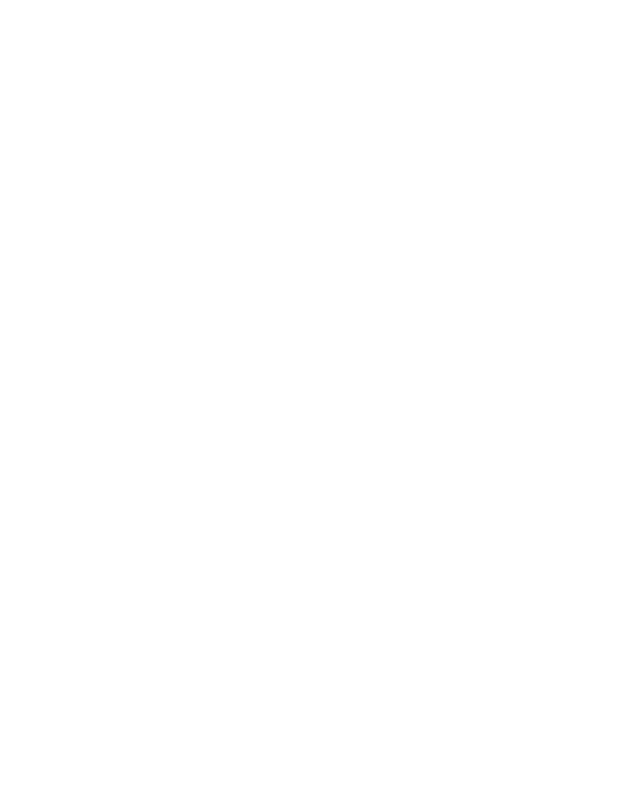
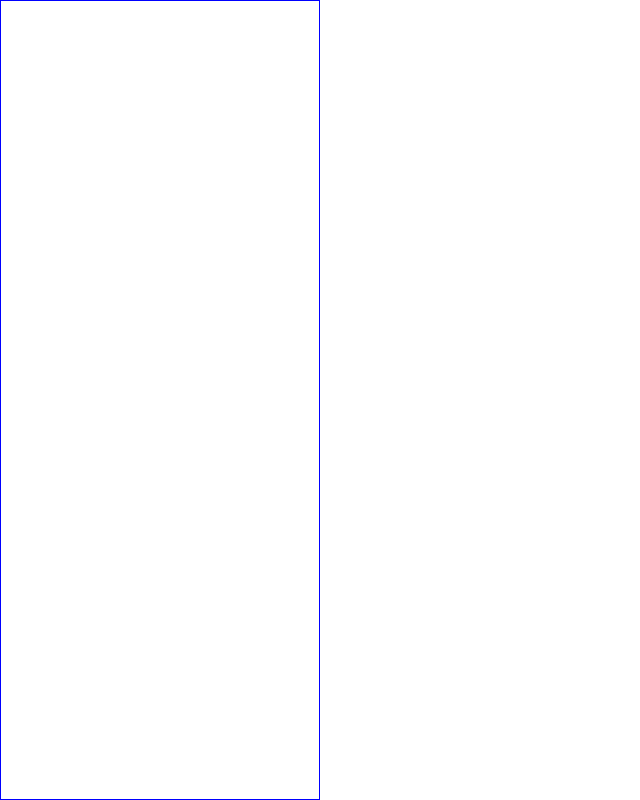
Before and after one commit to samuelmbaya/ClothingStore, a plain HTML site: page index.html in a window 1280 px wide. Shown: the whole page, without its empty margins (0-640 px from the left). Drawn offline with Linux system fonts and the light colour scheme.

Commit message:
nav wireframe

```diff
--- a/index.html
+++ b/index.html
@@ -7,6 +7,6 @@
     <title>Document</title>
 </head>
 <body>
-
+    <div class="nav"></div>
 </body>
 </html>
--- a/style.css
+++ b/style.css
@@ -0,0 +1,12 @@
+*{
+    margin: 0;
+    padding: 0;
+    box-sizing: border-box;
+}
+
+.nav{
+    border: 1px solid blue;
+    position: fixed;
+    height: 100vh;
+    width: 25%;
+}
```
